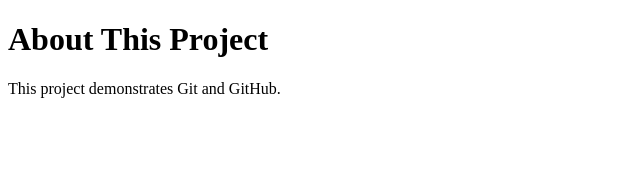
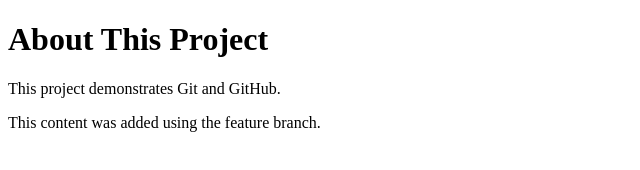
Before and after one commit to chatrapathyee/git-workflow-assignment, a plain HTML site: page about.html in a window 1280 px wide. Shown: the whole page, without its empty margins (0-640 px from the left). Drawn offline with Linux system fonts and the light colour scheme.

Commit message:
Add feature branch content

```diff
--- a/about.html
+++ b/about.html
@@ -6,5 +6,6 @@
 <body>
     <h1>About This Project</h1>
     <p>This project demonstrates Git and GitHub.</p>
+    <p>This content was added using the feature branch.</p>
 </body>
 </html>
```
